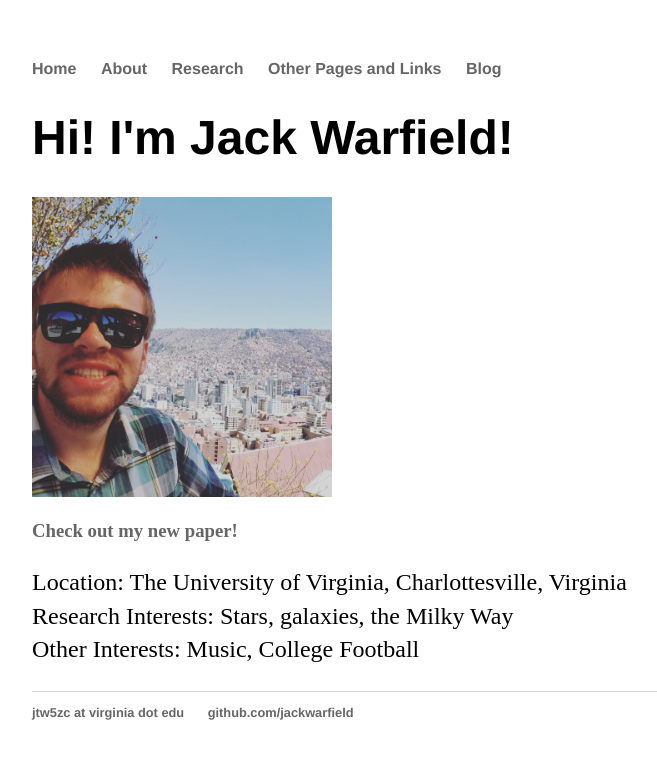
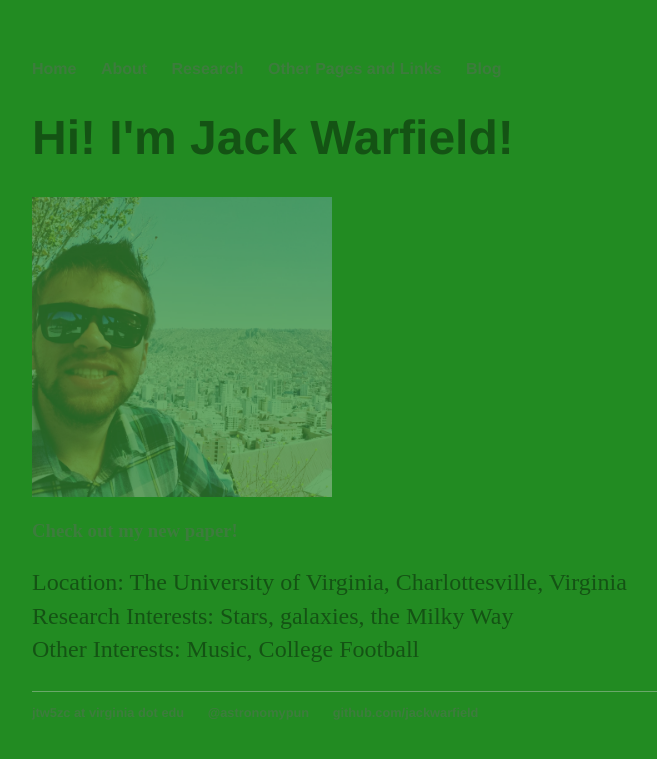
Before and after one commit to jackwarfield/jackwarfield.github.io, a Jekyll site: the page built from index.html, in a window 1280 px wide. Shown: the top 759 px of the page, without its empty margins (160-817 px from the left). Built offline with Jekyll 4.4.1, drawn with Linux system fonts in a browser that asks for light colours.

Commit message:
background color

```diff
--- a/_layouts/default.html
+++ b/_layouts/default.html
@@ -23,7 +23,7 @@
 			<footer>
 	    		<ul>
 	        		<li><a href="mailto:jtw5zc@virginia.edu">jtw5zc at virginia dot edu</a></li>
-				<!--<li><a href="http://twitter.com/jacktwarf">@jacktwarf</a></li>-->
+				    <li><a href="http://twitter.com/astronomypun">@astronomypun</a></li>
 	        		<li><a href="https://github.com/jackwarfield">github.com/jackwarfield</a></li>
 				</ul>
 			</footer>
--- a/css/main.css
+++ b/css/main.css
@@ -1,6 +1,8 @@
 body {
     margin: 60px auto;
     width: 70%;
+    background-color: forestgreen;
+    opacity: 0.4;
 }
 nav ul, footer ul {
     font-family:'Helvetica', 'Arial', 'Sans-Serif';
```
